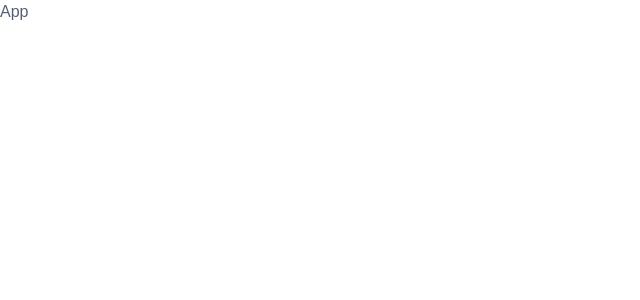
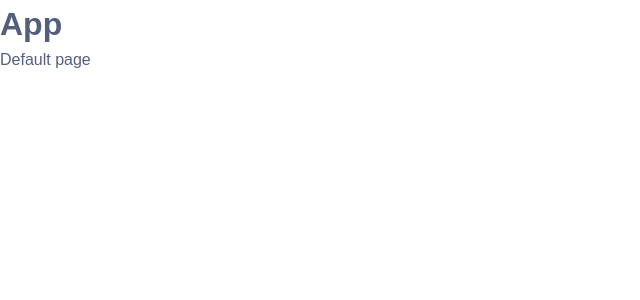
Before and after one commit to Cyanhead/lendsqr-fe-test, a React (Vite) app: page / in a window 1280 px wide. Shown: the top 300 px of the page, without its empty margins (0-640 px from the left). Built offline with nearby package versions, Linux system fonts and the light colour scheme; a web font is replaced by a local one.

Commit message:
set up router

```diff
--- a/package.json
+++ b/package.json
@@ -13,7 +13,8 @@
   "dependencies": {
     "@fontsource-variable/work-sans": "^5.0.19",
     "react": "^18.3.1",
-    "react-dom": "^18.3.1"
+    "react-dom": "^18.3.1",
+    "react-router-dom": "^6.24.0"
   },
   "devDependencies": {
     "@testing-library/dom": "^10.2.0",
--- a/src/App.tsx
+++ b/src/App.tsx
@@ -1,11 +1,12 @@
+import { Outlet } from 'react-router-dom';
 
 function App() {
-
   return (
     <>
-      App
+      <h1>App</h1>
+      <Outlet />
     </>
-  )
+  );
 }
 
-export default App
+export default App;
--- a/src/main.tsx
+++ b/src/main.tsx
@@ -3,9 +3,38 @@ import ReactDOM from 'react-dom/client';
 import App from './App.tsx';
 import './styles/global.scss';
 import '@fontsource-variable/work-sans';
+import { createBrowserRouter, RouterProvider } from 'react-router-dom';
+
+const router = createBrowserRouter([
+  {
+    path: '/',
+    element: <App />,
+    errorElement: <div>Error page</div>,
+    children: [
+      {
+        errorElement: <div>Error page</div>,
+        children: [
+          {
+            // default path
+            index: true,
+            element: <div>Default page</div>,
+          },
+          {
+            path: 'login',
+            element: <div>Login page</div>,
+          },
+          {
+            path: '*',
+            element: <div>Page Not Found!</div>,
+          },
+        ],
+      },
+    ],
+  },
+]);
 
 ReactDOM.createRoot(document.getElementById('root')!).render(
   <React.StrictMode>
-    <App />
+    <RouterProvider router={router} />
   </React.StrictMode>
 );
```
Also changed, not shown: 1 other file (tests, documents, lock files or other folders).
